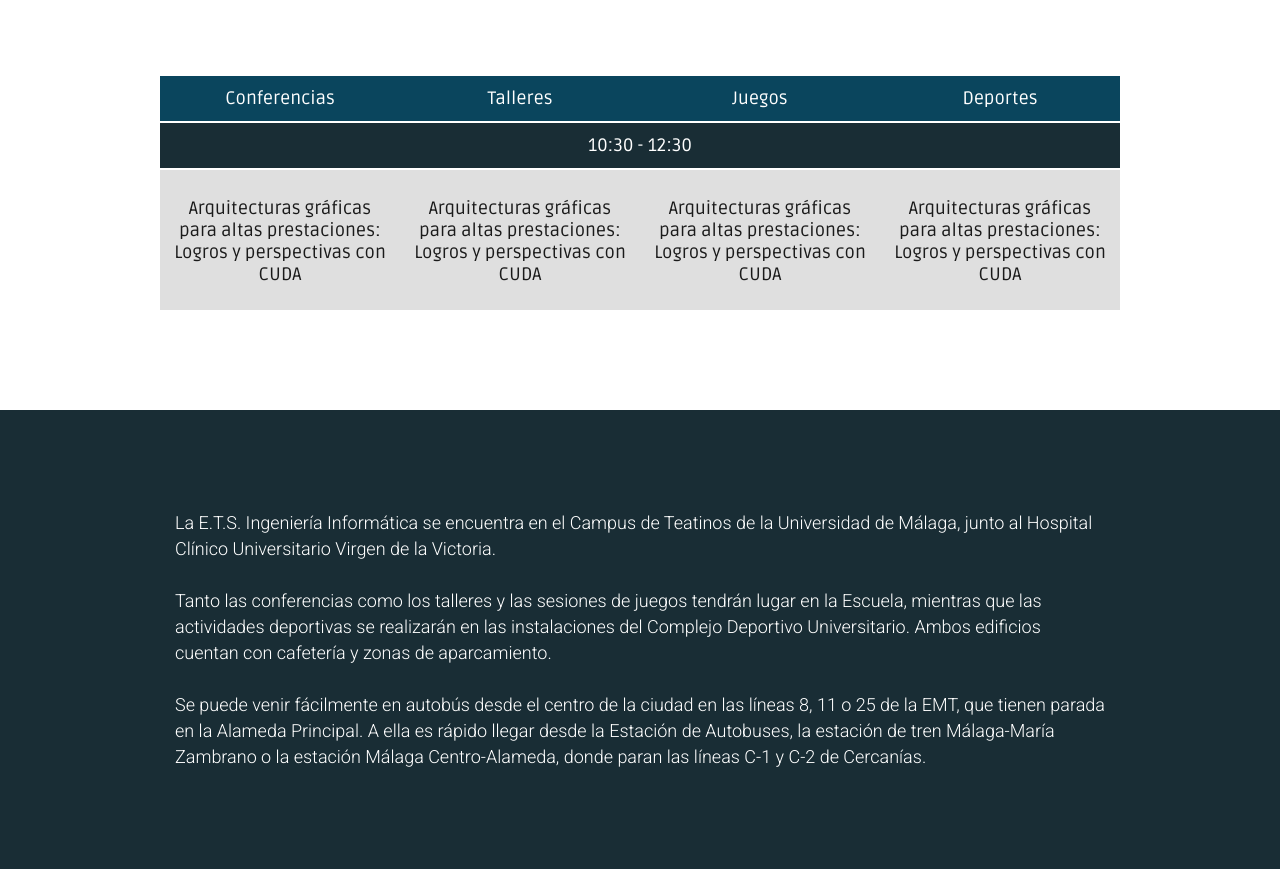
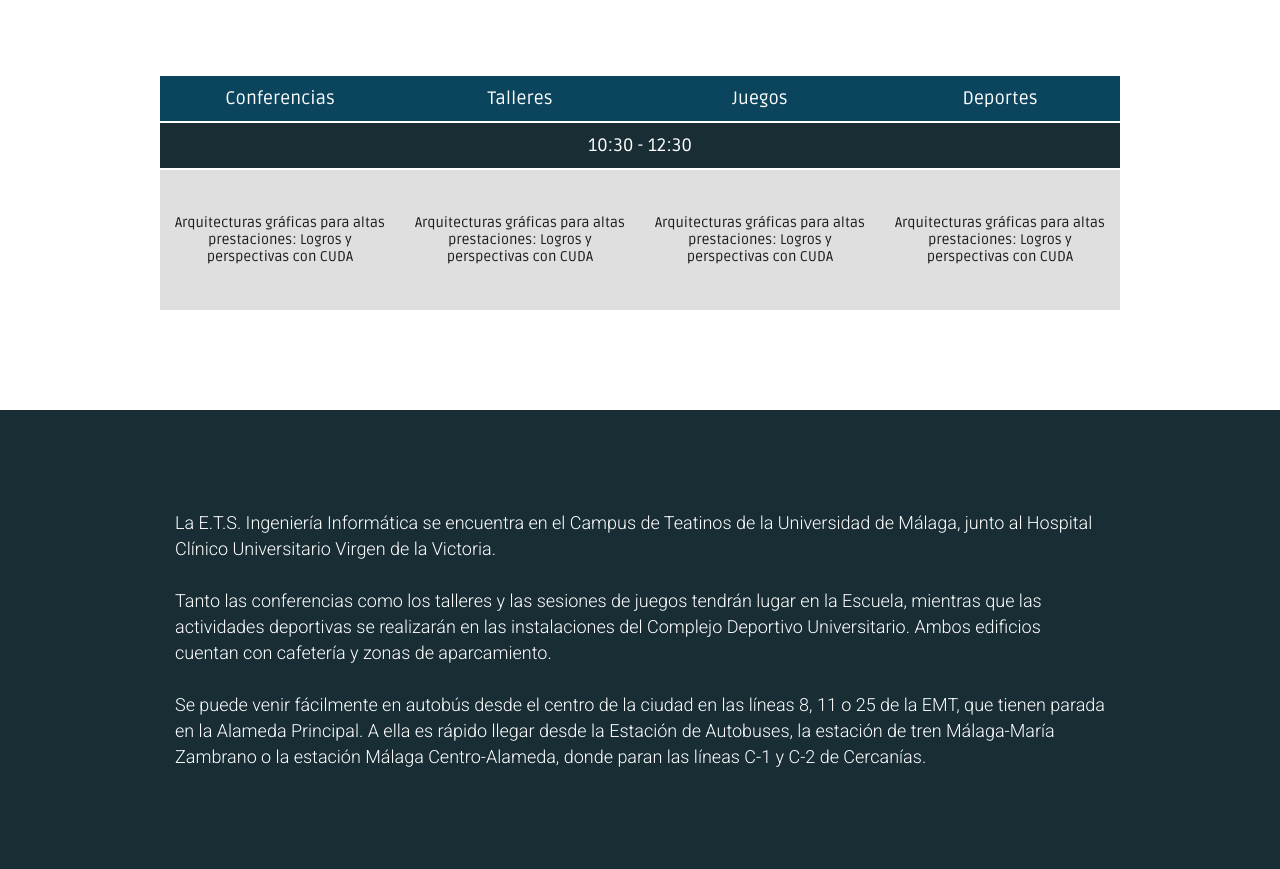
Before and after one commit to ConsejoInfUMA/HackersWeek, a Django app: page / in a window 1280 px wide. Shown: the part 838-1707 px from the top of the page. Run offline with Django 3.2, Linux system fonts and the light colour scheme; some libraries are stand-ins or nearby versions.

Commit message:
Minor changes / TODO adds

```diff
--- a/www/static/css/home.css
+++ b/www/static/css/home.css
@@ -36,6 +36,10 @@
 	color: #1A1A1A;
 }
 
+.timetable{
+	font-family: "Ruda",Arial,sans-serif;
+}
+
 
 .timetable .header{
 	height: 45px;
@@ -43,10 +47,10 @@
 	background-color: #0A455D;
 	text-align: center;
 	color: #FFF;
-	font-family: "Ruda",Arial,sans-serif;
 }
 
 .timetable .event{
+	font-size: 14px;
 	margin-top: 2px;
 	padding: 10px;
 	height: 140px;
@@ -57,11 +61,9 @@
 }
 
 .timetable .event .text{
-	font-size: 18px;
 	display: inline-block;
 	vertical-align: middle;
 	line-height: normal;
-	font-family: "Ruda",Arial,sans-serif;
 }
 
 .timetable-hour{
--- a/www/templates/home.html
+++ b/www/templates/home.html
@@ -87,11 +87,15 @@ var map;
 function initialize() {
   var mapOptions = {
     zoom: 8,
+
+    // TODO: change the home-page map center
     center: new google.maps.LatLng(-34.397, 150.644),
     scrollwheel: false,
   };
   map = new google.maps.Map(document.getElementById('map'),
       mapOptions);
+
+  // TODO: add a marker to the map in the location of the school
 }
 
 google.maps.event.addDomListener(window, 'load', initialize);
```
